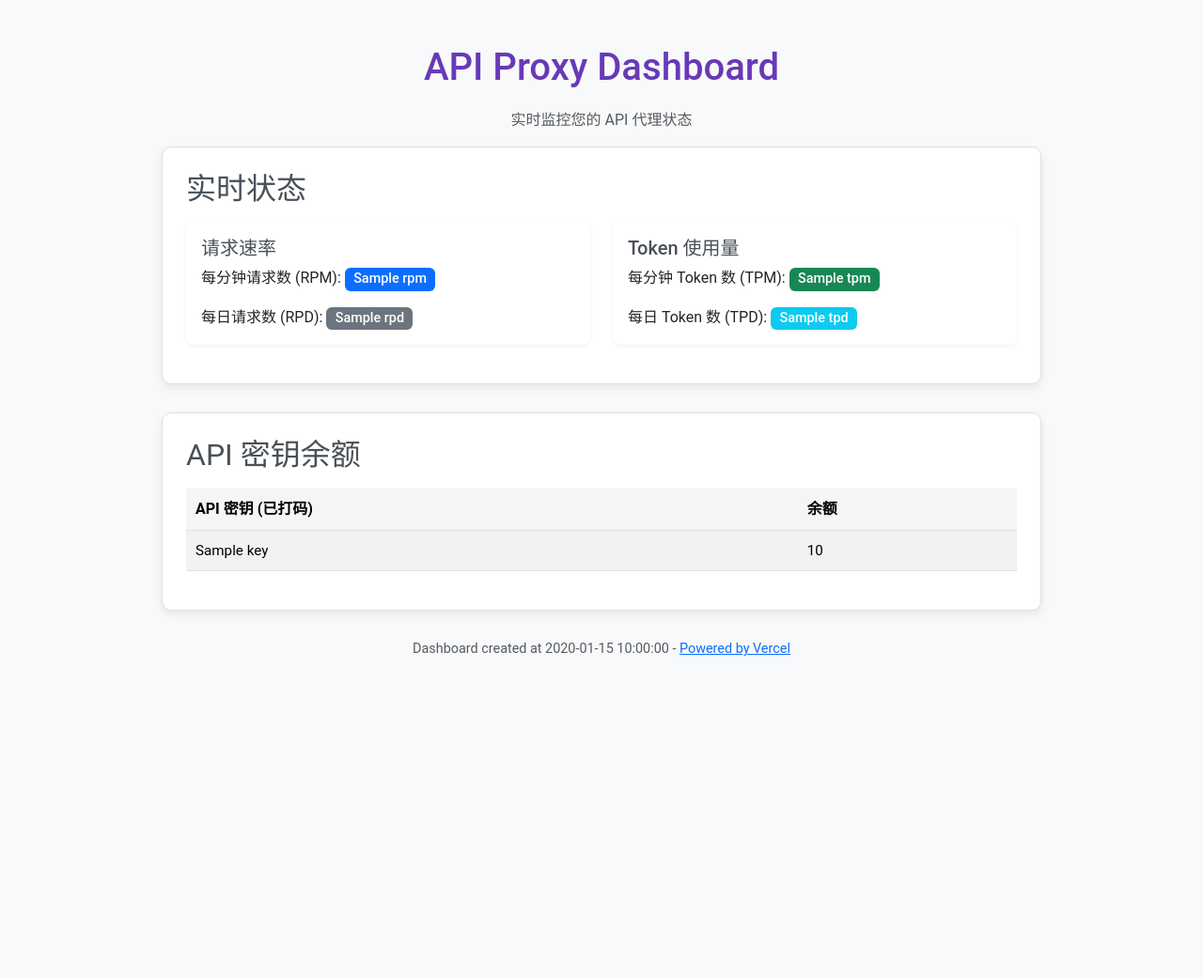
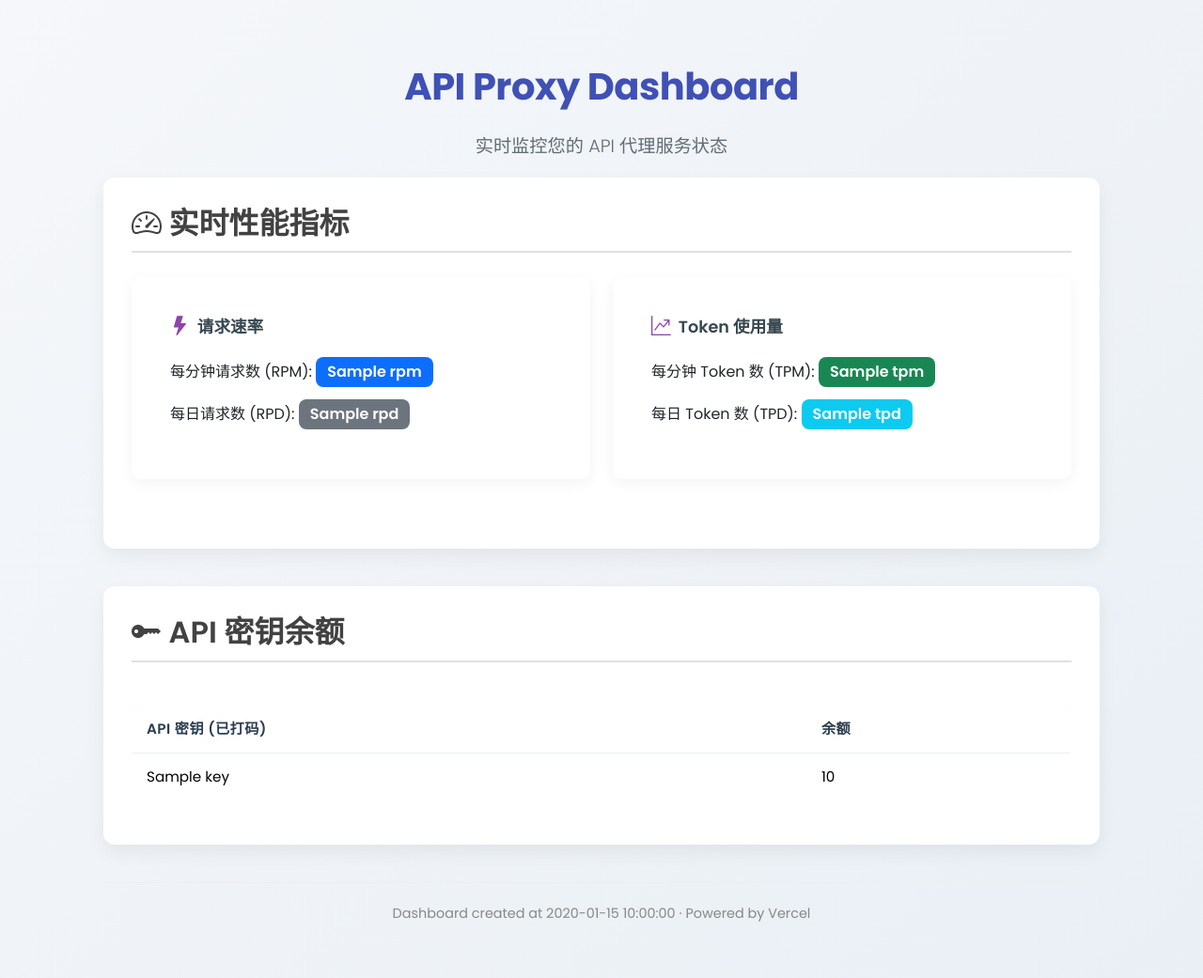
Before and after one commit to linli-x/openrouter, a Python web app: template templates/index.html in a window 1280 px wide. Shown: the whole page at 94% size. Before the commit the page ends 698 px from the top, so only its background shows below. Run offline with Jinja, Linux system fonts and the light colour scheme; the template is opened without the code that fills it: most values are stand-ins (such as "Sample title", 1, 10 or a date in 2020).

Commit message:
Update index.html

```diff
--- a/templates/index.html
+++ b/templates/index.html
@@ -4,122 +4,187 @@
   <meta charset="UTF-8">
   <meta name="viewport" content="width=device-width, initial-scale=1.0">
   <title>API Proxy Dashboard</title>
+  <!-- 引入 Bootstrap 5 与 Bootstrap Icons -->
   <link href="https://cdn.jsdelivr.net/npm/bootstrap@5.3.3/dist/css/bootstrap.min.css" rel="stylesheet">
+  <link rel="stylesheet" href="https://cdn.jsdelivr.net/npm/bootstrap-icons@1.11.3/font/bootstrap-icons.min.css">
+  <!-- 引入 Google Fonts: Poppins -->
+  <link href="https://fonts.googleapis.com/css2?family=Poppins:wght@300;400;600;700&display=swap" rel="stylesheet">
   <style>
+    /* 基本样式 */
     body {
-            font-family: 'Roboto', 'Helvetica Neue', Arial, sans-serif;
-            background-color: #f8f9fa;
-            color: #343a40;
+      font-family: 'Poppins', sans-serif;
+      background: linear-gradient(135deg, #f5f7fa, #e9eff5);
+      color: #333;
+      line-height: 1.7;
+      -webkit-font-smoothing: antialiased;
+      -moz-osx-font-smoothing: grayscale;
     }
-
     .container {
-            max-width: 960px;
+      max-width: 1100px;
+      padding: 20px;
     }
-
     h1 {
-            font-weight: 500;
-            color: #673ab7; /* Vercel 主题紫色 */
-            margin-bottom: 0.5em;
+      font-weight: 700;
+      color: #3f51b5; /* Material Indigo 500 */
+      text-align: center;
+      margin-bottom: 0.6em;
+      letter-spacing: -0.5px;
     }
-
-        h2 {
-            font-weight: 400;
-            color: #495057;
-            margin-bottom: 1.5rem;
+    p.lead {
+      text-align: center;
+      font-size: 1.2rem;
+      color: #606c76;
     }
-
+    /* Dashboard Section 样式 */
     .dashboard-section {
-            margin-bottom: 30px;
+      background-color: #fff;
+      border-radius: 12px;
+      box-shadow: 0 8px 20px rgba(0, 0, 0, 0.06);
+      margin-bottom: 40px;
+      padding: 30px;
+      border: none;
+      transition: transform 0.3s ease;
+    }
+    .dashboard-section:hover {
+      transform: translateY(-5px);
+    }
+    .dashboard-section h2 {
+      font-weight: 600;
+      color: #424242;
+      margin-bottom: 1.6rem;
+      padding-bottom: 10px;
+      border-bottom: 2px solid #e0e0e0;
+    }
+    /* 卡片样式 */
+    .metrics-card {
+      background-color: #fff;
+      border: none;
+      border-radius: 10px;
+      box-shadow: 0 4px 15px rgba(0, 0, 0, 0.05);
       padding: 25px;
-            border-radius: 10px;
-            background-color: #fff;
-            box-shadow: 0 4px 10px rgba(0, 0, 0, 0.08);
-            border: 1px solid #e0e0e0;
+      margin-bottom: 20px;
+      transition: transform 0.3s ease, box-shadow 0.3s ease;
     }
-
-        .metrics p {
+    .metrics-card:hover {
+      transform: translateY(-3px);
+      box-shadow: 0 12px 25px rgba(0, 0, 0, 0.08);
+      border-top: 3px solid #3f51b5;
+    }
+    .card-title {
+      display: flex;
+      align-items: center;
+      font-size: 1.1rem;
+      font-weight: 600;
+      color: #37474f;
+      margin-bottom: 1.2rem;
+    }
+    .card-title i {
+      margin-right: 8px;
+      font-size: 1.3rem;
+      color: #8e44ad;
+    }
+    .metrics-card p {
+      font-size: 1rem;
       margin-bottom: 0.8rem;
     }
-
-        .card {
-            border: none;
-            box-shadow: 0 2px 4px rgba(0, 0, 0, 0.05);
+    .badge {
+      font-size: 1rem;
+      font-weight: 600;
+      padding: 0.5rem 0.75rem;
+      border-radius: 0.5rem;
+    }
+    /* 表格样式 */
+    .key-balances-table {
+      width: 100%;
+      border-collapse: collapse;
+      margin-top: 20px;
+      border: 1px solid #e8e8e8;
       border-radius: 8px;
+      overflow: hidden;
     }
-
-        .card-title {
-            color: #495057;
-            font-weight: 500;
-        }
-
-        .badge {
-            font-size: 0.9rem;
-            font-weight: 500;
-        }
-
     .key-balances-table th,
     .key-balances-table td {
-            padding: 10px;
+      padding: 12px 15px;
       text-align: left;
-            border-bottom: 1px solid #e0e0e0;
-        }
-
-        .key-balances-table th {
-            background-color: #f5f5f5;
-            font-weight: 600;
-        }
-
-        .key-balances-table td {
+      border-bottom: 1px solid #ecf0f1;
       font-size: 0.95rem;
     }
-
-        .text-muted {
-            color: #757575;
+    .key-balances-table thead {
+      background-color: #ecf0f1;
     }
-
+    .key-balances-table th {
+      font-weight: 600;
+      text-transform: uppercase;
+      letter-spacing: 0.03em;
+      color: #2c3e50;
+    }
+    .key-balances-table tbody tr:nth-child(even) {
+      background-color: #f8f9fa;
+    }
+    .key-balances-table tbody tr:hover {
+      background-color: #f1f3f5;
+    }
+    .text-break {
+      word-break: break-word;
+    }
+    /* 页脚样式 */
     .footer {
-            margin-top: 30px;
       text-align: center;
+      padding: 20px 0;
       font-size: 0.9rem;
+      color: #888;
+      border-top: 1px solid #eee;
+      margin-top: 40px;
     }
-        .text-break{
-            word-break:break-all;
+    .footer a {
+      color: #888;
+      text-decoration: none;
+    }
+    .footer a:hover {
+      color: #2c3e50;
+    }
+    /* 响应式调节 */
+    @media (max-width: 576px) {
+      h1 { font-size: 1.8rem; }
+      .card-title { font-size: 1rem; }
     }
   </style>
 </head>
-
 <body>
   <div class="container mt-5">
     <h1 class="text-center">API Proxy Dashboard</h1>
-        <p class="text-muted text-center">实时监控您的 API 代理状态</p>
+    <p class="lead text-center">实时监控您的 API 代理服务状态</p>
 
+    <!-- 实时性能指标 -->
     <section class="dashboard-section">
-            <h2 class="mb-3">实时状态</h2>
+      <h2><i class="bi bi-speedometer2"></i> 实时性能指标</h2>
       <div class="row">
-                <div class="col-md-6 mb-3">
-                    <div class="card">
+        <div class="col-md-6 mb-4">
+          <div class="card metrics-card">
             <div class="card-body">
-                            <h5 class="card-title">请求速率</h5>
-                            <p class="card-text">每分钟请求数 (RPM): <span class="badge bg-primary">{{ rpm }}</span></p>
-                            <p class="card-text">每日请求数 (RPD): <span class="badge bg-secondary">{{ rpd }}</span></p>
+              <h5 class="card-title"><i class="bi bi-lightning-fill"></i> 请求速率</h5>
+              <p>每分钟请求数 (RPM): <span class="badge bg-primary">{{ rpm }}</span></p>
+              <p>每日请求数 (RPD): <span class="badge bg-secondary">{{ rpd }}</span></p>
             </div>
           </div>
         </div>
         <div class="col-md-6">
-                    <div class="card">
+          <div class="card metrics-card">
             <div class="card-body">
-                            <h5 class="card-title">Token 使用量</h5>
-                            <p class="card-text">每分钟 Token 数 (TPM): <span class="badge bg-success">{{ tpm }}</span></p>
-                            <p class="card-text">每日 Token 数 (TPD): <span class="badge bg-info">{{ tpd }}</span></p>
+              <h5 class="card-title"><i class="bi bi-graph-up-arrow"></i> Token 使用量</h5>
+              <p>每分钟 Token 数 (TPM): <span class="badge bg-success">{{ tpm }}</span></p>
+              <p>每日 Token 数 (TPD): <span class="badge bg-info">{{ tpd }}</span></p>
             </div>
           </div>
         </div>
       </div>
     </section>
 
+    <!-- API 密钥余额 -->
     <section class="dashboard-section">
-            <h2 class="mb-3">API 密钥余额</h2>
-            <table class="table table-striped table-hover key-balances-table">
+      <h2><i class="bi bi-key-fill"></i> API 密钥余额</h2>
+      <div class="table-responsive">
+        <table class="table key-balances-table">
           <thead>
             <tr>
               <th>API 密钥 (已打码)</th>
@@ -140,14 +205,14 @@
             {% endif %}
           </tbody>
         </table>
+      </div>
     </section>
 
     <div class="footer">
-            <p class="text-muted">Dashboard created at {{ now }} - <a href="https://vercel.com" target="_blank" rel="noopener noreferrer">Powered by Vercel</a></p>
+      <p>Dashboard created at {{ now }} &middot; Powered by <a href="https://vercel.com" target="_blank" rel="noopener noreferrer">Vercel</a></p>
     </div>
   </div>
 
   <script src="https://cdn.jsdelivr.net/npm/bootstrap@5.3.3/dist/js/bootstrap.bundle.min.js"></script>
 </body>
-
 </html>
```
Lines whose indentation alone changed are shown as unchanged.
